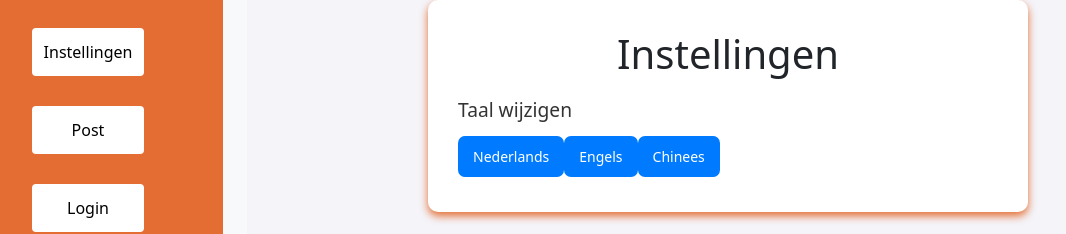
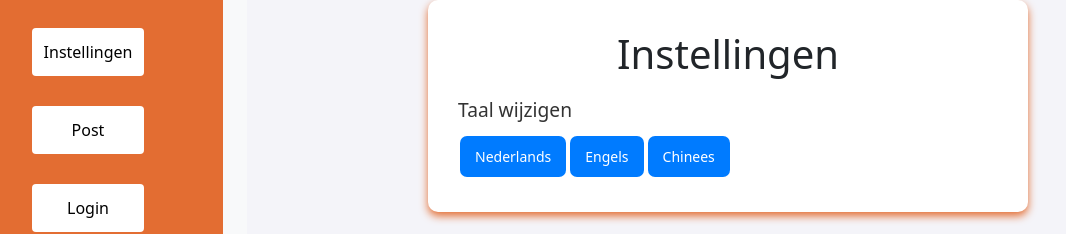
Before and after one commit to StijnWevers/eindwerkFrontEnd, an Angular app in the folder eindwerkFrontend/: page /settings in a window 1280 px wide. Shown: the part 384-618 px from the top of the page, without its empty margins (47-1113 px from the left). Built offline with nearby package versions, Linux system fonts and the light colour scheme.

Commit message:
Adjust button margin for improved spacing in settings section

```diff
--- a/eindwerkFrontend/src/app/pages/settings/settings.component.css
+++ b/eindwerkFrontend/src/app/pages/settings/settings.component.css
@@ -30,7 +30,7 @@
 /* Styling knoppen */
 .settings-section button {
   display: inline-block;
-  margin: 5px 0;
+  margin: 5px 2px;
   padding: 10px 15px;
   border: none;
   border-radius: 7px;
```
